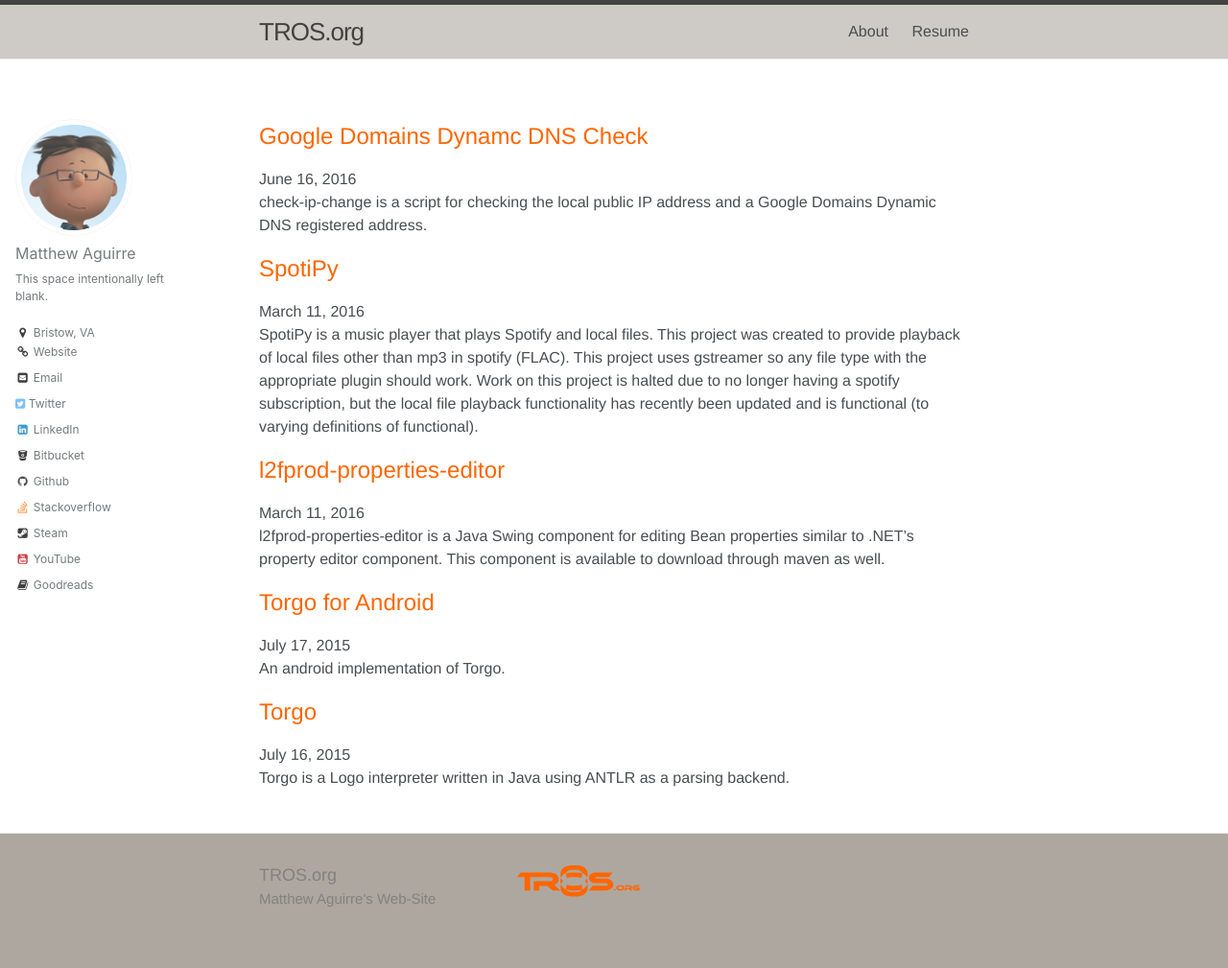
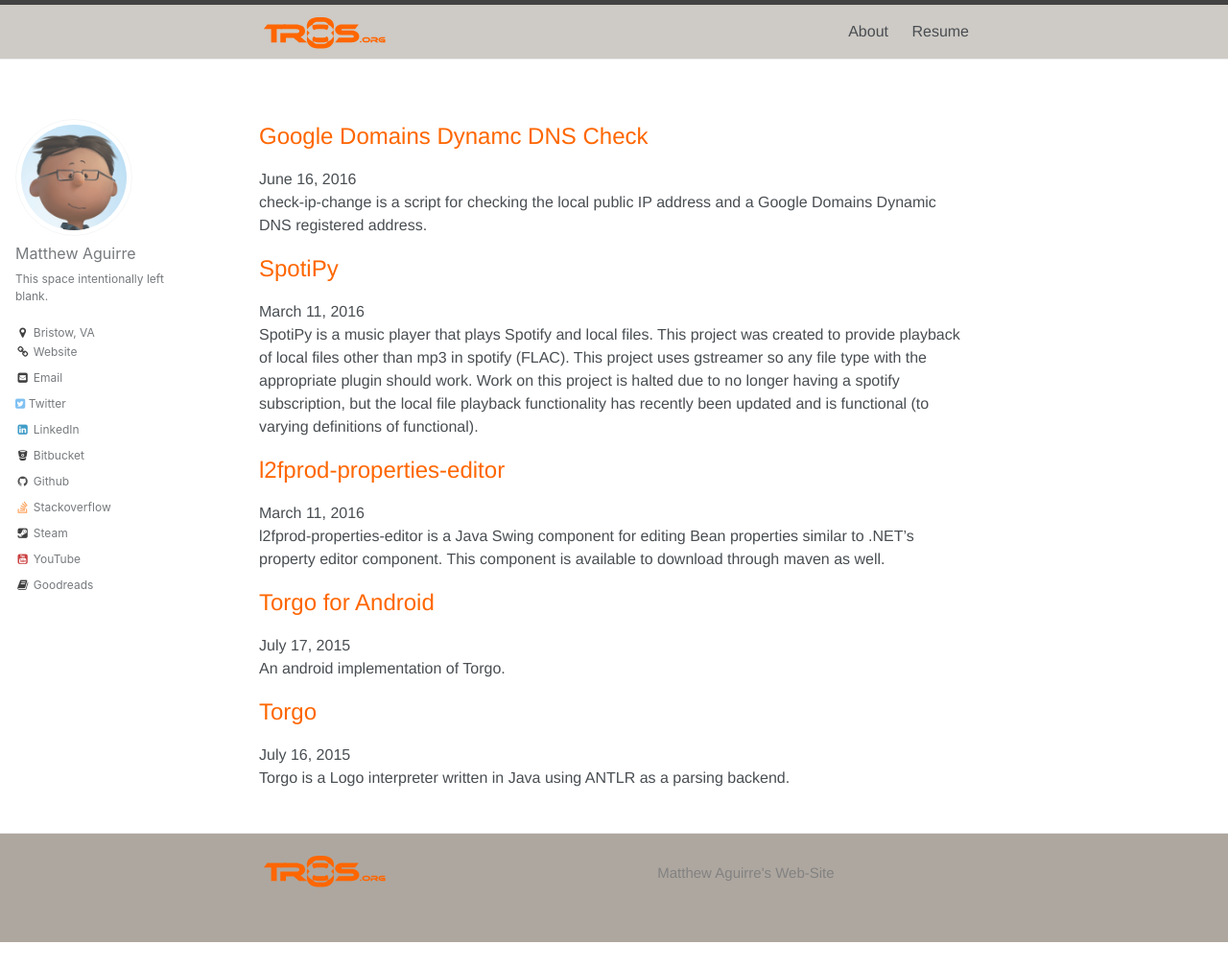
Before and after one commit to manimaranm7/ZenHarbinger.github.io, a Jekyll site: the page built from index.html, in a window 1280 px wide and 1009 px high. Shown: the whole window at 96% size. Built offline with Jekyll 4.4.1, drawn with Linux system fonts in a browser that asks for light colours; the list of posts is cut into pages by our own code.

Commit message:
Put svg in header and footer.

```diff
--- a/_includes/footer.html
+++ b/_includes/footer.html
@@ -5,8 +5,9 @@
 
     <div class="footer-col-wrapper">
       <div class="footer-col footer-col-1">
-          <h2 class="footer-heading" style="margin-bottom: 0px">{{ site.title }}</h2>
-          <p>{{ site.description }}</p>
+
+          <div style="margin-top: -20px;"><a class="site-title" href="{{ site.baseurl }}/"><img src="/tros-images/tros.svg" style="height: 40px;"/></a></div>
+          <!-- <h2 class="footer-heading" style="margin-bottom: 0px">{{ site.title }}</h2> -->
         <!-- <ul class="contact-list">
           <li>{{ site.title }}</li>
           <li><a href="mailto:{{ site.email }}">{{ site.email }}</a></li>
@@ -14,7 +15,6 @@
       </div>
 
       <div class="footer-col footer-col-2">
-          <img src="/tros-images/tros.svg" />
         <!-- <ul class="social-media-list">
           {% if site.github_username %}
           <li>
@@ -31,6 +31,7 @@
       </div>
 
       <div class="footer-col footer-col-3">
+          <p>{{ site.description }}</p>
         <!-- <ul class="social-media-list">
           <li><a href="/tags/">Tags</a></li>
           <li><a href="/categories/">Categories</a></li>
--- a/_includes/header.html
+++ b/_includes/header.html
@@ -2,7 +2,8 @@
 
   <div class="wrapper">
 
-    <a class="site-title" href="{{ site.baseurl }}/">{{ site.title }}</a>
+    <!-- <a class="site-title" href="{{ site.baseurl }}/">{{ site.title }}</a> -->
+    <a class="site-title" href="{{ site.baseurl }}/"><img src="/tros-images/tros.svg" style="height: 40px;"/></a>
 
     <nav class="site-nav">
       <a href="#" class="menu-icon">
```
